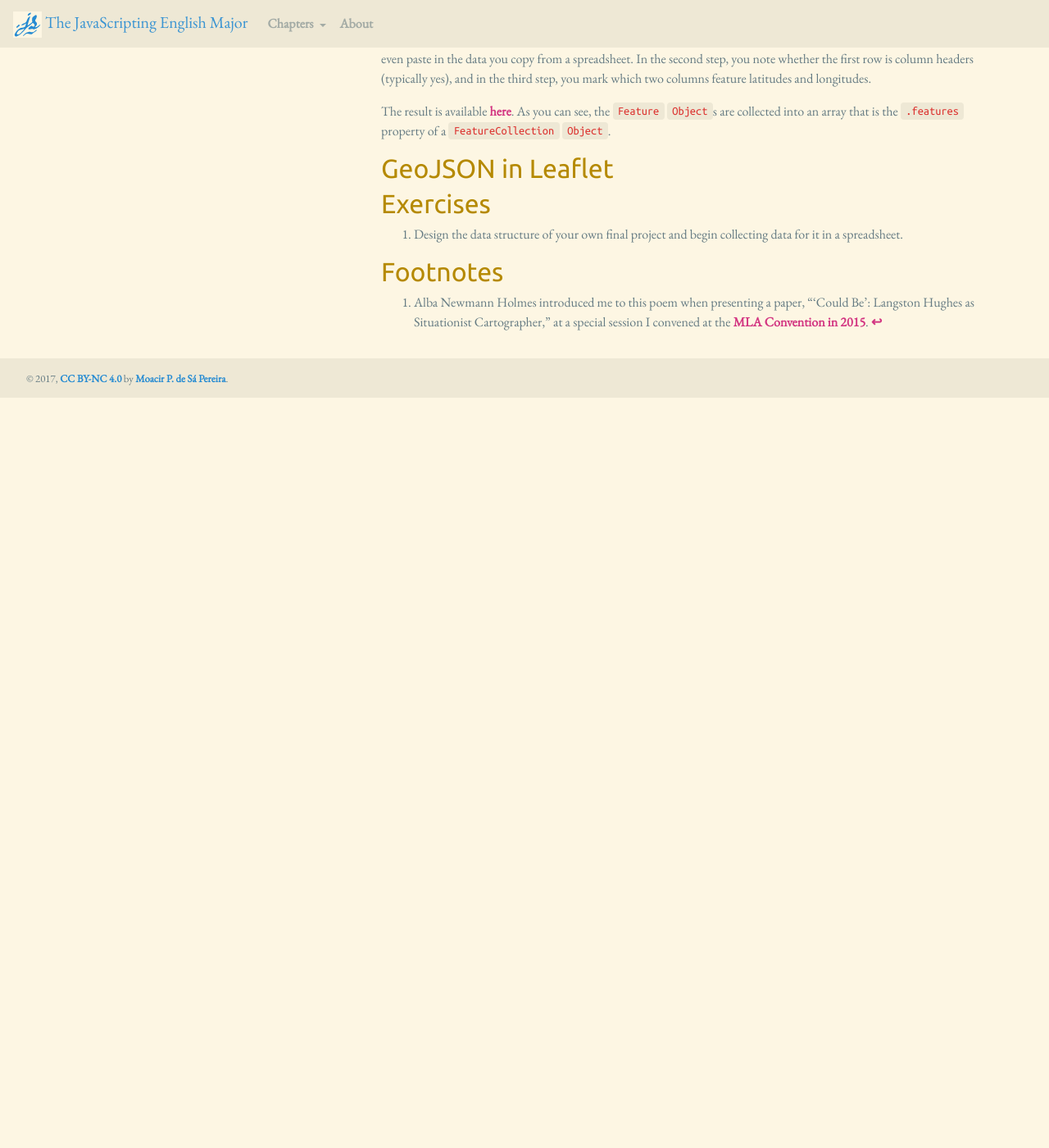
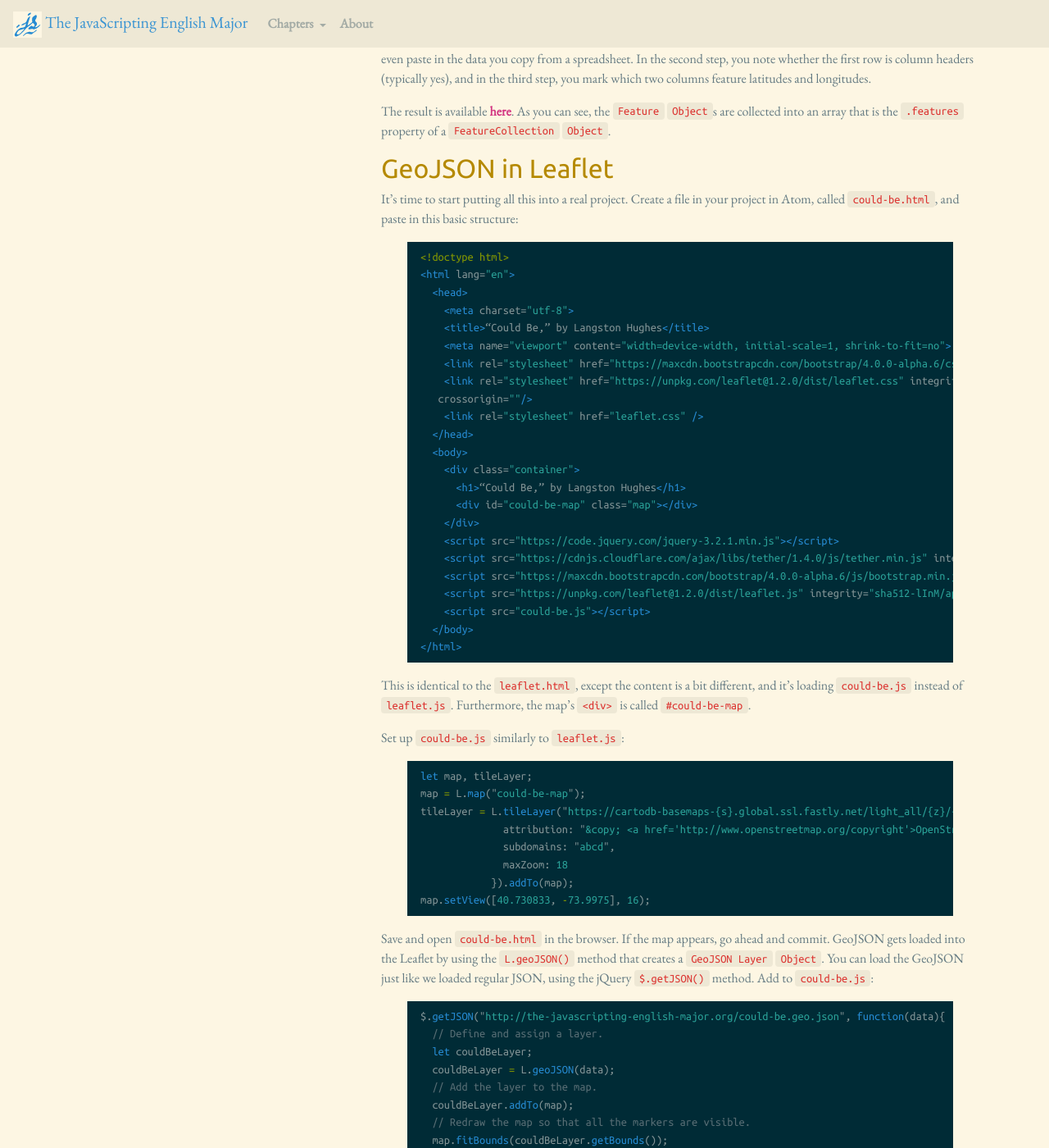
Before and after one commit to muziejus/javascripting-english-major, a Jekyll site: the page built from 11-geojson.md, in a window 1280 px wide and 1400 px high, scrolled down 2478 px. Shown: the whole window at 82% size. Built offline with Jekyll 4.4.1, drawn with Linux system fonts in a browser that asks for light colours; nearby versions of some CDN libraries; before the commit the page ends 2964 px from its top, so only the background shows below that; some of the changed text lies outside the part shown.

Commit message:
finish 11 and put gloss on contents and navbar.

````diff
--- a/11-geojson.md
+++ b/11-geojson.md
@@ -1,12 +1,12 @@
 ---
 layout: default
-title: Geographical Data
+title: Starting a Geographical Data Project
 permalink: /11-geojson
 ---
 
 Typing up the coordinates for the [last homework
 assignment](/10-leaflet#exercises) was, I imagine, not a lot of fun. It’s also
-silly for me to assert, in the [previous chapter](/9-dataset), that it’s
+silly for me to assert, in the [chapter before last](/9-dataset), that it’s
 important to separate data wrangling from programming logic, only to then have you
 run them together again. But the data structure for representing geographical
 `Object`s in JavaScript, **GeoJSON**, is complex enough to warrant its own
@@ -172,6 +172,83 @@ of a `FeatureCollection` `Object`.
 <section id="geojson-in-leaflet">
 ## GeoJSON in Leaflet
 
+It’s time to start putting all this into a real project. Create a file in your
+project in Atom, called `could-be.html`, and paste in this basic structure:
+
+```html
+<!doctype html>
+<html lang="en">
+  <head>
+    <meta charset="utf-8">
+    <title>“Could Be,” by Langston Hughes</title>
+    <meta name="viewport" content="width=device-width, initial-scale=1, shrink-to-fit=no">
+    <link rel="stylesheet" href="https://maxcdn.bootstrapcdn.com/bootstrap/4.0.0-alpha.6/css/bootstrap.min.css" integrity="sha384-rwoIResjU2yc3z8GV/NPeZWAv56rSmLldC3R/AZzGRnGxQQKnKkoFVhFQhNUwEyJ" crossorigin="anonymous">
+    <link rel="stylesheet" href="https://unpkg.com/leaflet@1.2.0/dist/leaflet.css" integrity="sha512-M2wvCLH6DSRazYeZRIm1JnYyh22purTM+FDB5CsyxtQJYeKq83arPe5wgbNmcFXGqiSH2XR8dT/fJISVA1r/zQ=="
+   crossorigin=""/>
+    <link rel="stylesheet" href="leaflet.css" />
+  </head>
+  <body>
+    <div class="container">
+      <h1>“Could Be,” by Langston Hughes</h1>
+      <div id="could-be-map" class="map"></div>
+    </div>
+    <script src="https://code.jquery.com/jquery-3.2.1.min.js"></script>
+    <script src="https://cdnjs.cloudflare.com/ajax/libs/tether/1.4.0/js/tether.min.js" integrity="sha384-DztdAPBWPRXSA/3eYEEUWrWCy7G5KFbe8fFjk5JAIxUYHKkDx6Qin1DkWx51bBrb" crossorigin="anonymous"></script>
+    <script src="https://maxcdn.bootstrapcdn.com/bootstrap/4.0.0-alpha.6/js/bootstrap.min.js" integrity="sha384-vBWWzlZJ8ea9aCX4pEW3rVHjgjt7zpkNpZk+02D9phzyeVkE+jo0ieGizqPLForn" crossorigin="anonymous"></script>
+    <script src="https://unpkg.com/leaflet@1.2.0/dist/leaflet.js" integrity="sha512-lInM/apFSqyy1o6s89K4iQUKg6ppXEgsVxT35HbzUupEVRh2Eu9Wdl4tHj7dZO0s1uvplcYGmt3498TtHq+log==" crossorigin=""></script>
+    <script src="could-be.js"></script>
+  </body>
+</html>
+```
+
+This is identical to the `leaflet.html`, except the content is a bit
+different, and it’s loading `could-be.js` instead of `leaflet.js`.
+Furthermore, the map’s `<div>` is called `#could-be-map`.
+
+Set up `could-be.js` similarly to `leaflet.js`:
+
+```javascript
+let map, tileLayer;
+map = L.map("could-be-map");
+tileLayer = L.tileLayer("https://cartodb-basemaps-{s}.global.ssl.fastly.net/light_all/{z}/{x}/{y}.png", {
+              attribution: "&copy; <a href='http://www.openstreetmap.org/copyright'>OpenStreetMap</a> &copy; <a href='http://carto.com/attribution'>CARTO</a>",
+              subdomains: "abcd",
+              maxZoom: 18
+            }).addTo(map);
+map.setView([40.730833, -73.9975], 16);
+```
+
+Save and open `could-be.html` in the browser. If the map appears, go ahead and
+commit. GeoJSON gets loaded into the Leaflet by using the `L.geoJSON()` method
+that creates a `GeoJSON Layer` `Object`. You can load the GeoJSON just like we
+loaded regular JSON, using the jQuery `$.getJSON()` method. Add to
+`could-be.js`:
+
+```javascript
+$.getJSON("http://the-javascripting-english-major.org/could-be.geo.json", function(data){
+  // Define and assign a layer.
+  let couldBeLayer;
+  couldBeLayer = L.geoJSON(data);
+  // Add the layer to the map.
+  couldBeLayer.addTo(map);
+  // Redraw the map so that all the markers are visible.
+  map.fitBounds(couldBeLayer.getBounds());
+  // Zoom out one level to give some padding.
+  map.zoomOut(1);
+});
+```
+
+Notice that all of the Leaflet work is happening inside the callback function,
+because `$.getJSON()` is async. I also introduce three new methods here.
+`.getBounds()` returns the bounding box that contains the entirety of a layer,
+in this case our GeoJSON layer. That is fed as a parameter to `.fitBounds()`,
+which changes the map `Object`’s state to a new zoom level and center
+coordinate. Then I use the map `Object`’s `.zoomOut()` method to zoom out a
+smidge to make all the markers appear on the map.
+
+Save and reload. Your map should now show the whole United States and feature
+five markers, one over New York, one over Cincinnati, one over Kansas City,
+one over Detroit, and one over New Orleans.
 
 
 </section>
@@ -180,6 +257,8 @@ of a `FeatureCollection` `Object`.
 
 1. Design the data structure of your own final project and begin collecting
    data for it in a spreadsheet.
+1. Create new HTML and JavaScript documents for your project and get your own
+   personal GeoJSON data, or at least as much as you have, plotted.
 
 ## Footnotes
 
--- a/_includes/navbar.html
+++ b/_includes/navbar.html
@@ -25,8 +25,11 @@
           <a class="dropdown-item" href="/8-webpage">8. Webpage Writing</a>
           <a class="dropdown-item" href="/9-dataset">9. Datasets</a>
           <a class="dropdown-item" href="/10-leaflet">10. Leaflet</a>
-          <a class="dropdown-item" href="/11-geojson">11. GeoJSON</a>
-          <a class="dropdown-item" href="/12-introduction">12. Introduction</a>
+          <a class="dropdown-item" href="/11-geojson">11. Starting a Project</a>
+          <a class="dropdown-item" href="/12-bootstrap">12. Bootstrap Layout</a>
+          <a class="dropdown-item" href="/13-bootstrap">13. Events in Leaflet</a>
+          <a class="dropdown-item" href="/14-bootstrap">14. Styling Popups</a>
+          <a class="dropdown-item" href="/15-go-live">15. Going Live</a>
           <a class="dropdown-item" href="/a-resources">A. Resources</a>
         </div>
       </li>
````
Also changed, not shown: contents.md (+4 -4 lines).
